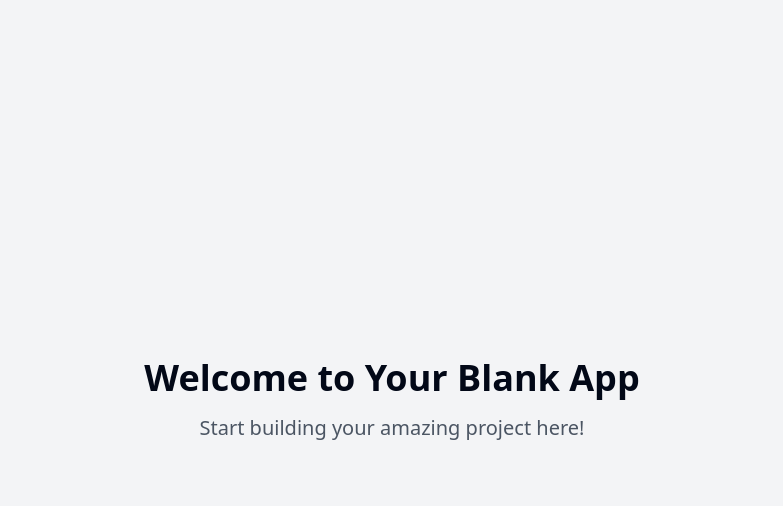
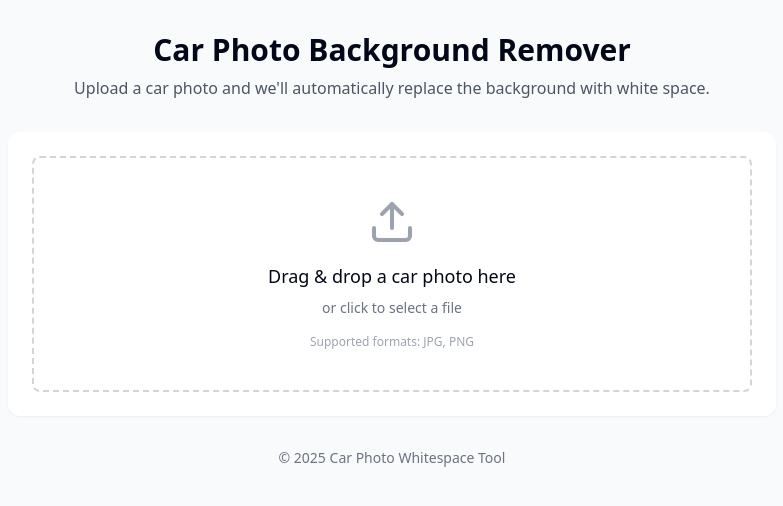
Before and after one commit to WayneSpeedy/carphoto-whitespace, a React (Vite) app: page / in a window 1280 px wide. Shown: the top 506 px of the page, without its empty margins (248-1031 px from the left). Built offline with nearby package versions, Linux system fonts and the light colour scheme.

Commit message:
Fix issue
Fix a reported issue.

```diff
--- a/package.json
+++ b/package.json
@@ -52,6 +52,7 @@
     "react": "^18.3.1",
     "react-day-picker": "^8.10.1",
     "react-dom": "^18.3.1",
+    "react-dropzone": "^14.3.8",
     "react-hook-form": "^7.53.0",
     "react-resizable-panels": "^2.1.3",
     "react-router-dom": "^6.26.2",
--- /dev/null
+++ b/src/components/ImagePreview.tsx
@@ -0,0 +1,61 @@
+
+import React from 'react';
+import { Download, RefreshCw } from 'lucide-react';
+import { Button } from '@/components/ui/button';
+
+interface ImagePreviewProps {
+  originalImage: string | null;
+  processedImage: string | null;
+  onReset: () => void;
+}
+
+const ImagePreview: React.FC<ImagePreviewProps> = ({ originalImage, processedImage, onReset }) => {
+  const handleDownload = () => {
+    if (processedImage) {
+      const link = document.createElement('a');
+      link.href = processedImage;
+      link.download = 'car-with-white-background.png';
+      document.body.appendChild(link);
+      link.click();
+      document.body.removeChild(link);
+    }
+  };
+
+  return (
+    <div className="space-y-6">
+      <div className="grid grid-cols-1 md:grid-cols-2 gap-6">
+        {originalImage && (
+          <div className="border rounded-lg p-4">
+            <h3 className="font-medium mb-2 text-center">Original Image</h3>
+            <div className="flex items-center justify-center bg-gray-100 rounded-lg p-2">
+              <img src={originalImage} alt="Original car" className="max-h-[300px] object-contain" />
+            </div>
+          </div>
+        )}
+
+        {processedImage && (
+          <div className="border rounded-lg p-4">
+            <h3 className="font-medium mb-2 text-center">Processed Image</h3>
+            <div className="flex items-center justify-center bg-white rounded-lg p-2">
+              <img src={processedImage} alt="Car with white background" className="max-h-[300px] object-contain" />
+            </div>
+          </div>
+        )}
+      </div>
+
+      <div className="flex justify-center gap-4">
+        <Button variant="outline" size="sm" onClick={onReset}>
+          <RefreshCw className="h-4 w-4 mr-2" />
+          Process another image
+        </Button>
+
+        <Button size="sm" onClick={handleDownload} disabled={!processedImage}>
+          <Download className="h-4 w-4 mr-2" />
+          Download processed image
+        </Button>
+      </div>
+    </div>
+  );
+};
+
+export default ImagePreview;
--- /dev/null
+++ b/src/components/ProcessingIndicator.tsx
@@ -0,0 +1,15 @@
+
+import React from 'react';
+import { Loader2 } from 'lucide-react';
+
+const ProcessingIndicator: React.FC = () => {
+  return (
+    <div className="flex flex-col items-center justify-center p-8">
+      <Loader2 className="h-10 w-10 animate-spin text-primary mb-4" />
+      <h3 className="font-medium text-lg">Processing image...</h3>
+      <p className="text-sm text-gray-500 mt-2">Removing background and applying white space.</p>
+    </div>
+  );
+};
+
+export default ProcessingIndicator;
--- /dev/null
+++ b/src/components/UploadZone.tsx
@@ -0,0 +1,40 @@
+
+import React, { useCallback } from 'react';
+import { useDropzone } from 'react-dropzone';
+import { Upload } from 'lucide-react';
+
+interface UploadZoneProps {
+  onImageSelected: (file: File) => void;
+}
+
+const UploadZone: React.FC<UploadZoneProps> = ({ onImageSelected }) => {
+  const onDrop = useCallback((acceptedFiles: File[]) => {
+    if (acceptedFiles && acceptedFiles.length > 0) {
+      onImageSelected(acceptedFiles[0]);
+    }
+  }, [onImageSelected]);
+
+  const { getRootProps, getInputProps, isDragActive } = useDropzone({
+    onDrop,
+    accept: {
+      'image/*': ['.jpeg', '.jpg', '.png']
+    },
+    maxFiles: 1
+  });
+
+  return (
+    <div
+      {...getRootProps()}
+      className={`border-2 border-dashed rounded-lg p-10 cursor-pointer transition-colors duration-300 flex flex-col items-center justify-center min-h-[200px] text-center
+        ${isDragActive ? 'border-primary bg-primary/5' : 'border-gray-300 hover:border-primary'}`}
+    >
+      <input {...getInputProps()} />
+      <Upload className="w-12 h-12 mb-4 text-gray-400" />
+      <p className="text-lg font-medium">Drag & drop a car photo here</p>
+      <p className="text-sm text-gray-500 mt-2">or click to select a file</p>
+      <p className="text-xs text-gray-400 mt-4">Supported formats: JPG, PNG</p>
+    </div>
+  );
+};
+
+export default UploadZone;
--- a/src/pages/Index.tsx
+++ b/src/pages/Index.tsx
@@ -1,11 +1,85 @@
-// Update this page (the content is just a fallback if you fail to update the page)
+
+import React, { useState } from 'react';
+import UploadZone from '@/components/UploadZone';
+import ProcessingIndicator from '@/components/ProcessingIndicator';
+import ImagePreview from '@/components/ImagePreview';
+import { removeBackground } from '@/utils/backgroundRemover';
+import { useToast } from '@/components/ui/use-toast';
 
 const Index = () => {
+  const [originalImage, setOriginalImage] = useState<string | null>(null);
+  const [processedImage, setProcessedImage] = useState<string | null>(null);
+  const [isProcessing, setIsProcessing] = useState(false);
+  const [selectedFile, setSelectedFile] = useState<File | null>(null);
+  const { toast } = useToast();
+
+  const handleImageSelected = async (file: File) => {
+    try {
+      setSelectedFile(file);
+      setIsProcessing(true);
+
+      // Read and display the original image
+      const reader = new FileReader();
+      reader.onload = (e) => {
+        if (typeof e.target?.result === 'string') {
+          setOriginalImage(e.target.result);
+        }
+      };
+      reader.readAsDataURL(file);
+
+      // Process the image (remove background)
+      const processed = await removeBackground(file);
+      setProcessedImage(processed);
+
+      toast({
+        title: "Background removed!",
+        description: "Your car image now has a white background.",
+      });
+    } catch (error) {
+      console.error('Error processing image:', error);
+      toast({
+        title: "Error processing image",
+        description: "Please try again with a different image.",
+        variant: "destructive",
+      });
+    } finally {
+      setIsProcessing(false);
+    }
+  };
+
+  const handleReset = () => {
+    setOriginalImage(null);
+    setProcessedImage(null);
+    setSelectedFile(null);
+  };
+
   return (
-    <div className="min-h-screen flex items-center justify-center bg-gray-100">
-      <div className="text-center">
-        <h1 className="text-4xl font-bold mb-4">Welcome to Your Blank App</h1>
-        <p className="text-xl text-gray-600">Start building your amazing project here!</p>
+    <div className="min-h-screen bg-gray-50">
+      <div className="container mx-auto py-8 px-4">
+        <header className="text-center mb-8">
+          <h1 className="text-3xl font-bold mb-2">Car Photo Background Remover</h1>
+          <p className="text-gray-600">Upload a car photo and we'll automatically replace the background with white space.</p>
+        </header>
+
+        <div className="max-w-3xl mx-auto bg-white rounded-xl shadow-sm p-6">
+          {!originalImage && !isProcessing && (
+            <UploadZone onImageSelected={handleImageSelected} />
+          )}
+
+          {isProcessing && <ProcessingIndicator />}
+
+          {originalImage && processedImage && !isProcessing && (
+            <ImagePreview
+              originalImage={originalImage}
+              processedImage={processedImage}
+              onReset={handleReset}
+            />
+          )}
+        </div>
+
+        <footer className="text-center mt-8 text-sm text-gray-500">
+          <p>© {new Date().getFullYear()} Car Photo Whitespace Tool</p>
+        </footer>
       </div>
     </div>
   );
--- /dev/null
+++ b/src/utils/backgroundRemover.ts
@@ -0,0 +1,18 @@
+
+// This is a placeholder for actual background removal functionality
+// In a real implementation, this would use more advanced image processing techniques
+export const removeBackground = async (imageFile: File): Promise<string> => {
+  return new Promise((resolve) => {
+    const reader = new FileReader();
+
+    reader.onload = () => {
+      // For now, we're just returning the original image
+      // In a real implementation, this would perform background removal
+      if (typeof reader.result === 'string') {
+        resolve(reader.result);
+      }
+    };
+
+    reader.readAsDataURL(imageFile);
+  });
+};
```
Also changed, not shown: 1 other file (tests, documents, lock files or other folders).
